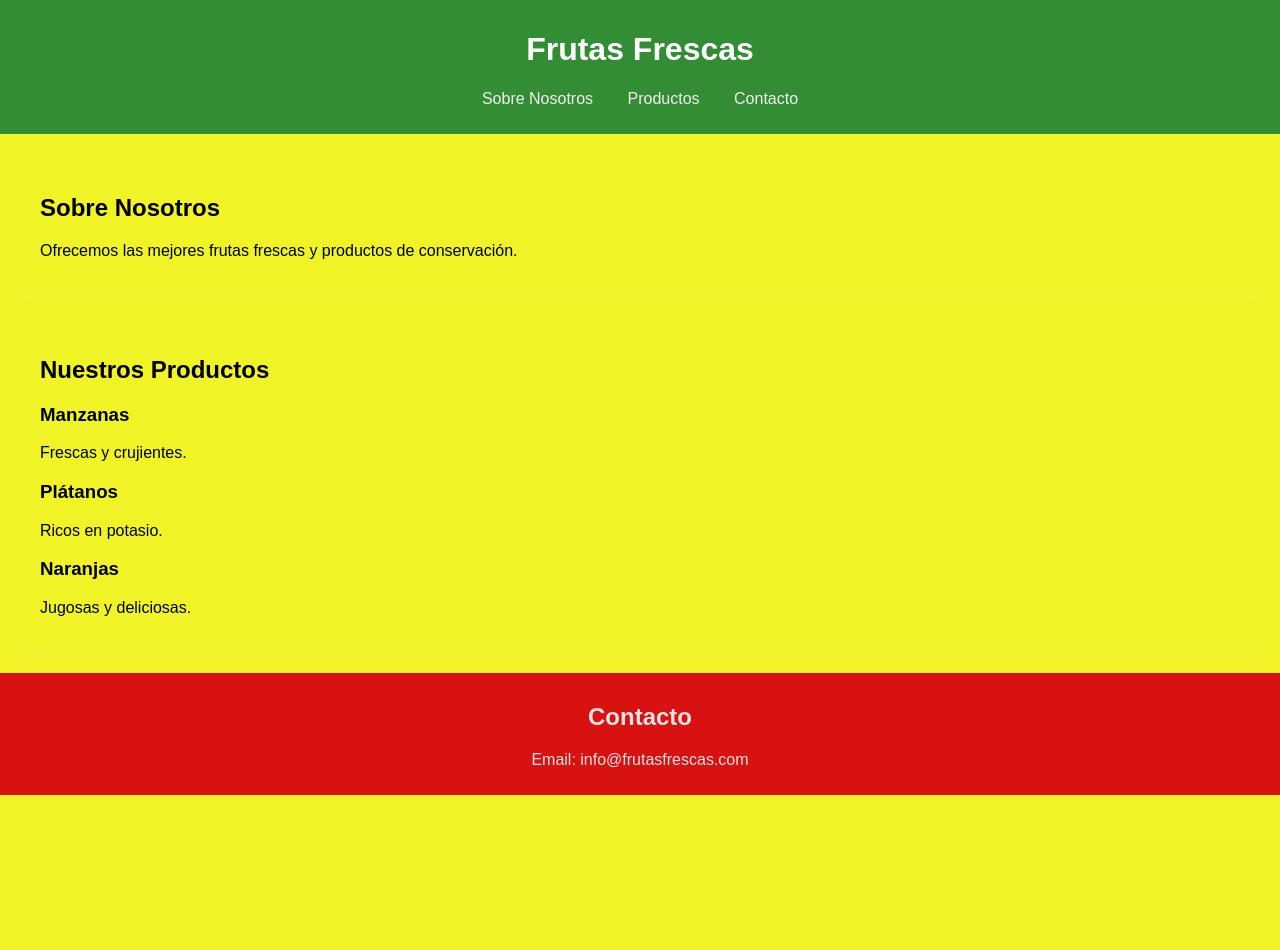
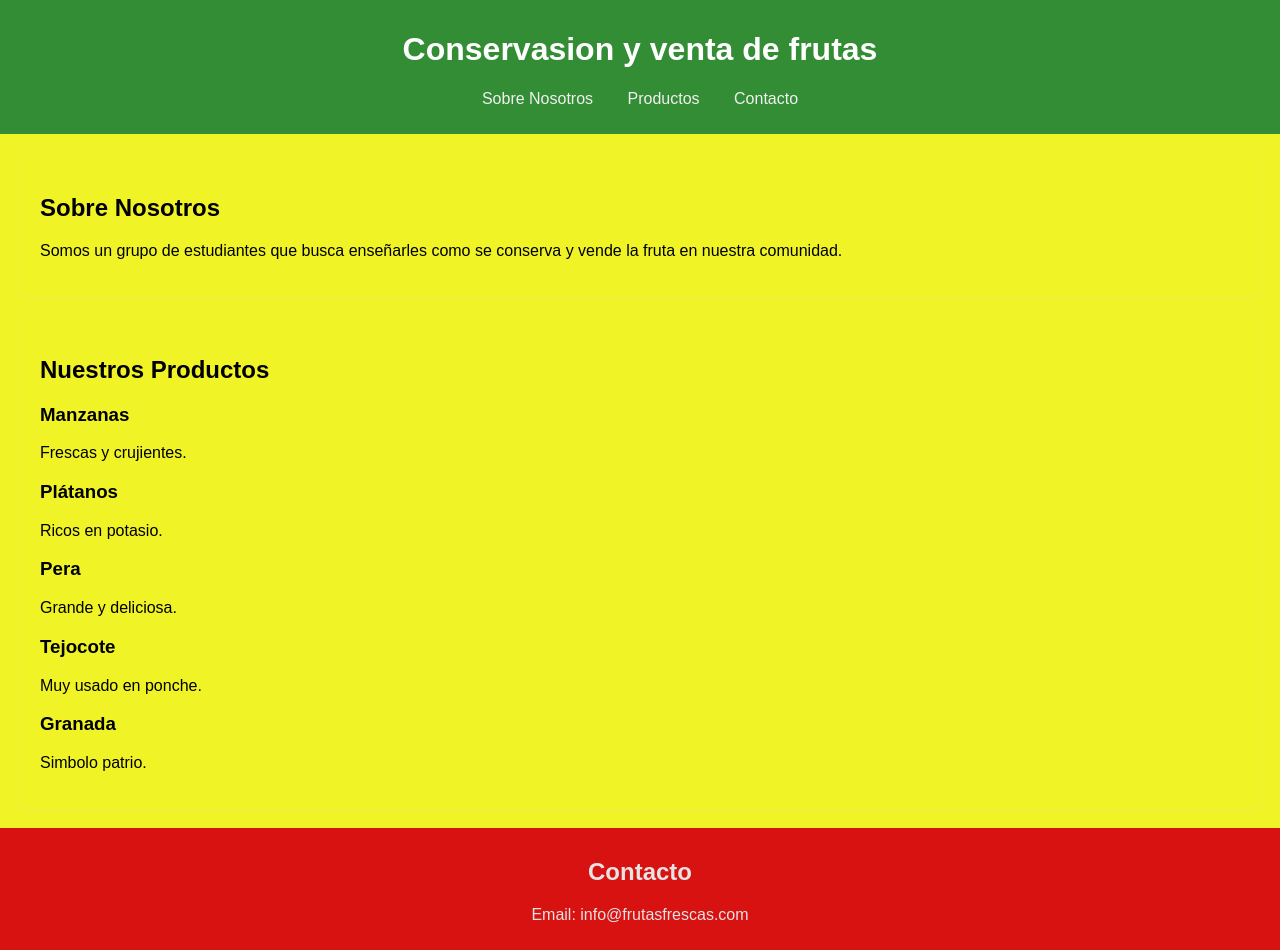
Before and after one commit to rystra/transversal, a plain HTML site: page index.html in a window 1280 px wide. Before the commit the page ends 800 px from the top, so only its background shows below. Drawn offline with Linux system fonts and the light colour scheme.

Commit message:
Nuevos cambios en  index.html (transversal)

```diff
--- a/index.html
+++ b/index.html
@@ -8,7 +8,7 @@
 </head>
 <body>
     <header>
-        <h1>Frutas Frescas</h1>
+        <h1>Conservasion y venta de frutas</h1>
         <nav>
             <ul>
                 <li><a href="#about">Sobre Nosotros</a></li>
@@ -20,7 +20,7 @@
 
     <section id="about">
         <h2>Sobre Nosotros</h2>
-        <p>Ofrecemos las mejores frutas frescas y productos de conservación.</p>
+        <p>Somos un grupo de estudiantes que busca enseñarles como se conserva y vende la fruta en nuestra comunidad.</p>
     </section>
 
     <section id="products">
@@ -34,8 +34,16 @@
             <p>Ricos en potasio.</p>
         </div>
         <div class="product">
-            <h3>Naranjas</h3>
-            <p>Jugosas y deliciosas.</p>
+            <h3>Pera</h3>
+            <p>Grande y deliciosa.</p>
+        </div>
+        <div class="product">
+            <h3>Tejocote</h3>
+            <p>Muy usado en ponche.</p>
+        </div>
+        <div class="product">
+            <h3>Granada</h3>
+            <p>Simbolo patrio.</p>
         </div>
     </section>
 
```
Also changed, not shown: logo.jpg (added).
